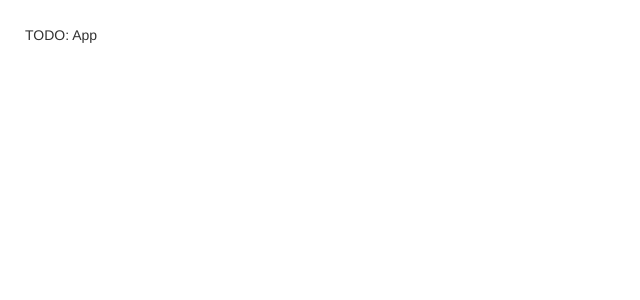
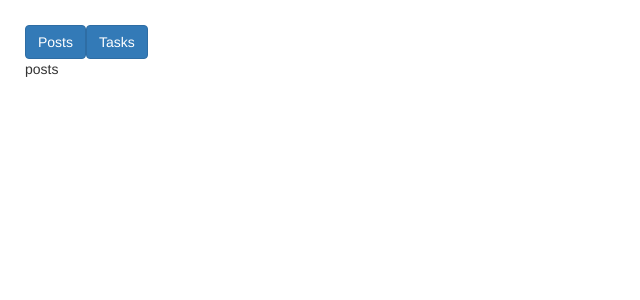
Before and after one commit to wcyjoyce/simple-hooks, a React app: page / in a window 1280 px wide. Shown: the top 300 px of the page, without its empty margins (0-640 px from the left). Built offline with nearby package versions, Linux system fonts and the light colour scheme.

Commit message:
initial setup done

```diff
--- a/src/components/app.jsx
+++ b/src/components/app.jsx
@@ -1,10 +1,14 @@
 import React, { Component } from "react";
 
 class App extends Component {
+  state = { resource: "posts" };
+
   render() {
     return (
       <div>
-        TODO: App
+        <button className="btn btn-primary" onClick={() => this.setState({ resource: "posts" })}>Posts</button>
+        <button className="btn btn-primary" onClick={() => this.setState({ resource: "tasks" })}>Tasks</button>
+        <div className="resources">{this.state.resource}</div>
       </div>
     );
   };
```
